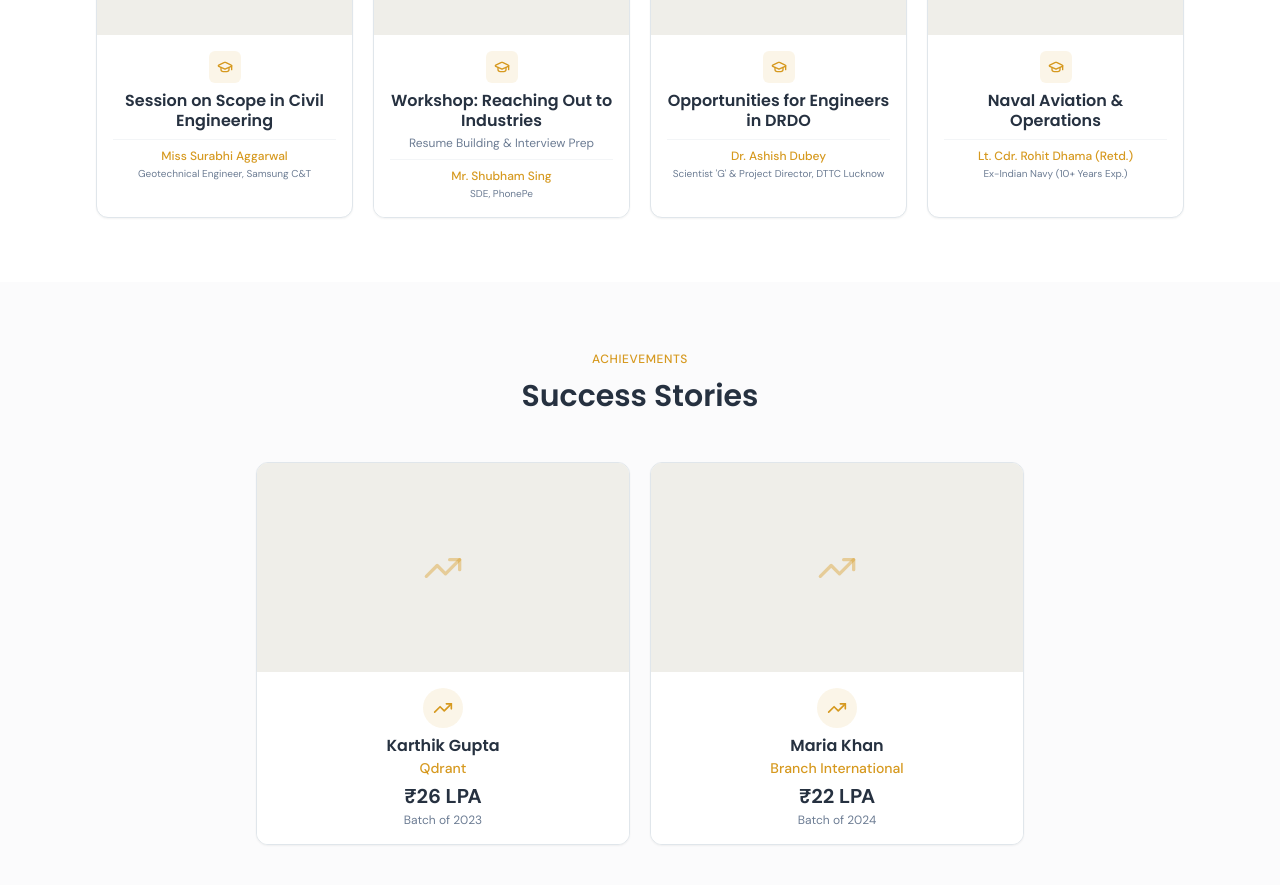
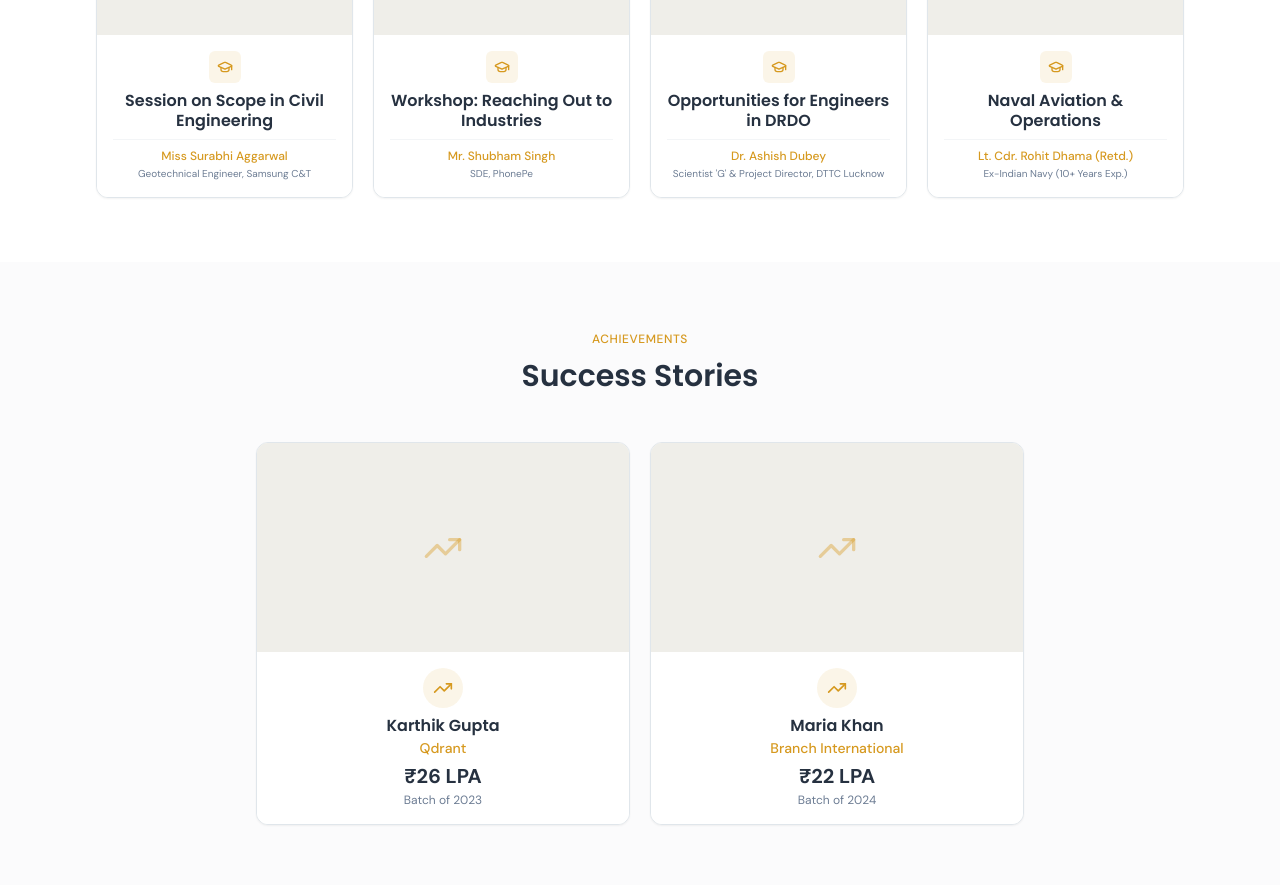
Before and after one commit to tpcfoet52-sys/lucknow-ascent, a React (Vite) app: page /about-tpc in a window 1280 px wide. Shown: the part 2900-3785 px from the top of the page. Built offline with nearby package versions, Linux system fonts and the light colour scheme; the HTML template or start-up script is replaced by a standard one.

Commit message:
fix: Update Training Programs content and fix typos
- Removed 'Resume Building & Interview Prep' description
- Corrected spelling of 'Mr. Shubham Singh'
- Removed unused 'desc' rendering logic to fix TypeScript error

```diff
--- a/src/pages/AboutTPC.tsx
+++ b/src/pages/AboutTPC.tsx
@@ -112,8 +112,7 @@ const trainingPrograms = [
   },
   {
     title: "Workshop: Reaching Out to Industries",
-    desc: "Resume Building & Interview Prep",
-    speaker: "Mr. Shubham Sing",
+    speaker: "Mr. Shubham Singh",
     role: "SDE, PhonePe",
     hoverDesc: "A comprehensive workshop on crafting effective resumes, mastering interview techniques, and understanding industry expectations. Learn strategies that helped professionals break into top tech companies."
   },
@@ -521,7 +520,7 @@ const AboutTPC = () => {
                   <h3 className="font-serif text-base font-semibold text-foreground group-hover:text-accent transition-colors mb-1 leading-tight">
                     {program.title}
                   </h3>
-                  {program.desc && <p className="text-xs text-muted-foreground mb-2">{program.desc}</p>}
+
 
                   <div className="pt-2 border-t border-border/40 mt-2">
                     <p className="text-accent font-medium text-xs">{program.speaker}</p>
```
